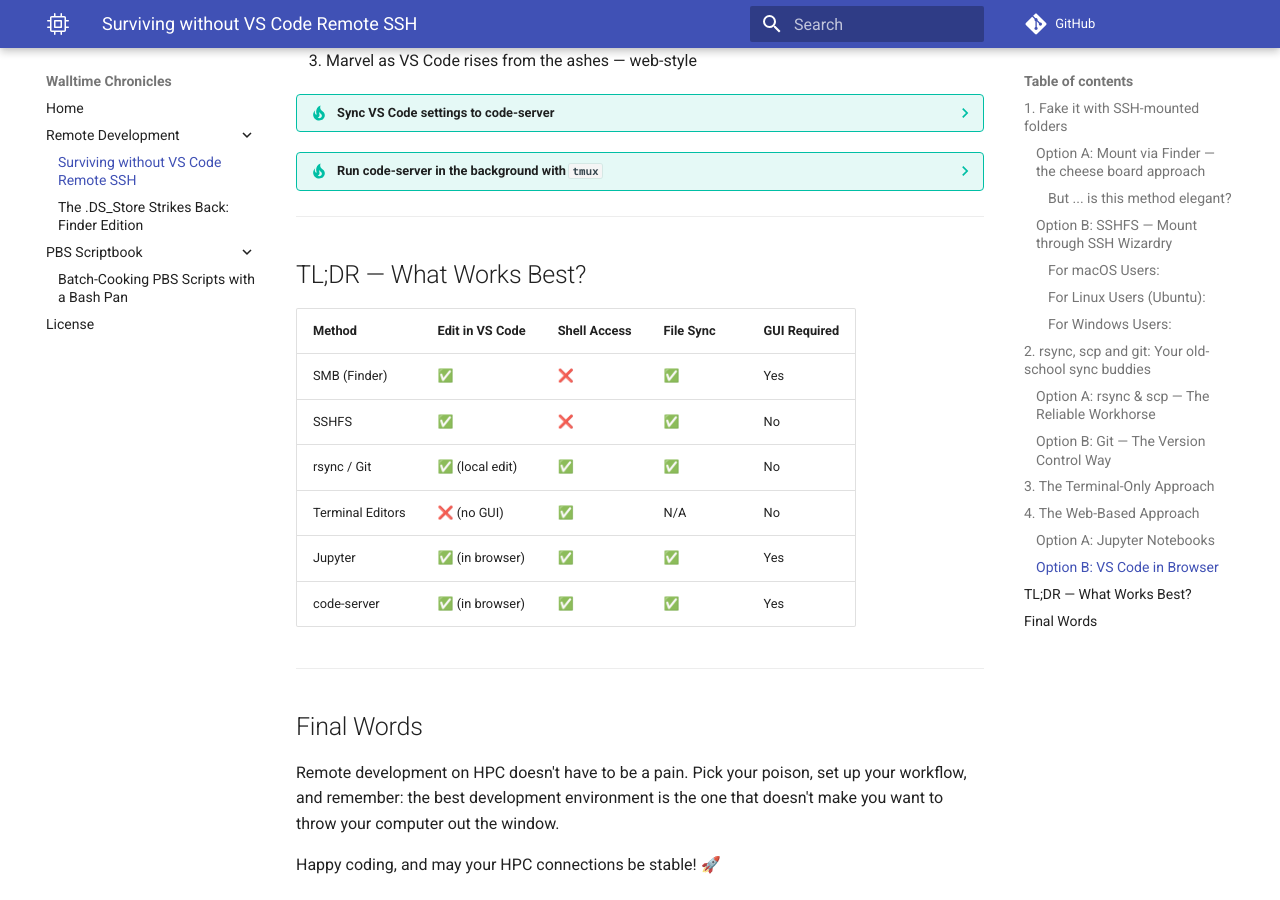
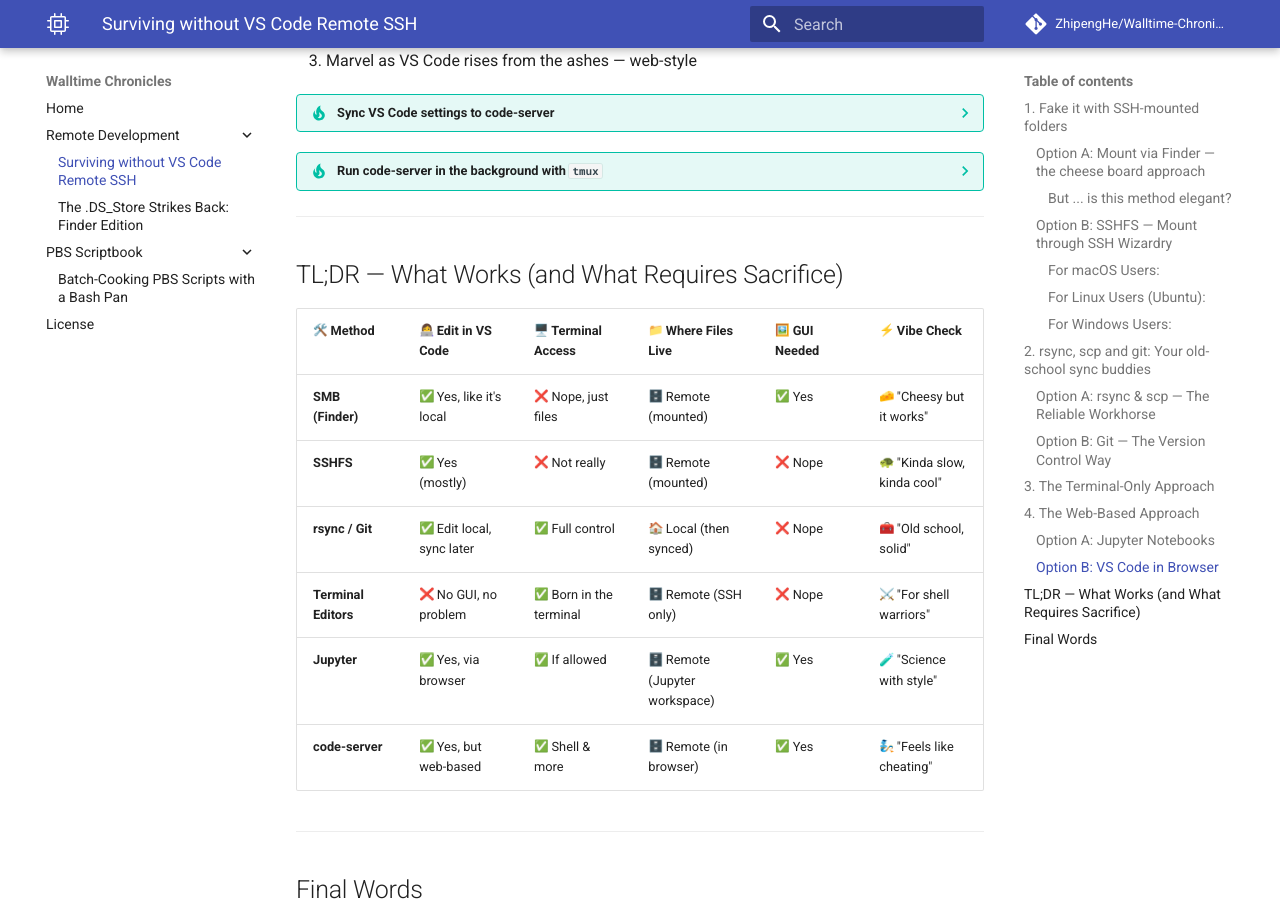
Before and after one commit to ZhipengHe/Walltime-Chronicles, an MkDocs documentation site: the page built from docs/remote-dev/Surviving-without-VS-Code-Remote-SSH.md, in a window 1280 px wide and 900 px high, scrolled down 5193 px. Built offline with MkDocs 1.6.1 and Material for MkDocs 9.7.7, drawn with Linux system fonts in a browser that asks for light colours; emoji names are drawn with the system emoji font; comment, search, counter and statistics services are not loaded.

Commit message:
Update remote dev guide table and mkdocs config
- Revamp comparison table in remote dev guide with emojis and clearer columns
- Add repo_name and timezone to mkdocs.yml for better documentation metadata
- Improve git-revision-date plugin configuration with local timezone

```diff
--- a/docs/remote-dev/Surviving-without-VS-Code-Remote-SSH.md
+++ b/docs/remote-dev/Surviving-without-VS-Code-Remote-SSH.md
@@ -260,16 +260,17 @@
 
 ---
 
-## TL;DR — What Works Best?
+## TL;DR — What Works (and What Requires Sacrifice)
 
-| Method            | Edit in VS Code | Shell Access | File Sync | GUI Required |
-| ----------------- | --------------- | ------------ | --------- | ------------ |
-| SMB (Finder)      | ✅               | ❌            | ✅         | Yes          |
-| SSHFS             | ✅               | ❌            | ✅         | No           |
-| rsync / Git       | ✅ (local edit)  | ✅            | ✅         | No           |
-| Terminal Editors  | ❌ (no GUI)      | ✅            | N/A       | No           |
-| Jupyter           | ✅ (in browser)  | ✅            | ✅         | Yes          |
-| code-server       | ✅ (in browser)  | ✅            | ✅         | Yes          |
+| :hammer_and_wrench: Method | :woman_technologist: Edit in VS Code | :desktop_computer: Terminal Access | :file_folder: Where Files Live            | :frame_photo: GUI Needed | :zap: Vibe Check                       |
+| ---------------------------- | ------------------------------------- | ----------------------------------- | ------------------------------------------ | ---------------------------- | -------------------------------------- |
+| **SMB (Finder)**             | :white_check_mark: Yes, like it's local                | :x: Nope, just files                  | :file_cabinet: Remote (mounted)           | :white_check_mark: Yes                        | :cheese: "Cheesy but it works"         |
+| **SSHFS**                    | :white_check_mark: Yes (mostly)                        | :x: Not really                        | :file_cabinet: Remote (mounted)           | :x: Nope                       | :turtle: "Kinda slow, kinda cool"      |
+| **rsync / Git**              | :white_check_mark: Edit local, sync later              | :white_check_mark: Full control                      | :house: Local (then synced)                | :x: Nope                       | :toolbox: "Old school, solid"          |
+| **Terminal Editors**         | :x: No GUI, no problem                  | :white_check_mark: Born in the terminal              | :file_cabinet: Remote (SSH only)          | :x: Nope                       | :crossed_swords: "For shell warriors" |
+| **Jupyter**                  | :white_check_mark: Yes, via browser                    | :white_check_mark: If allowed                        | :file_cabinet: Remote (Jupyter workspace) | :white_check_mark: Yes                        | :test_tube: "Science with style"      |
+| **code-server**              | :white_check_mark: Yes, but web-based                  | :white_check_mark: Shell & more                      | :file_cabinet: Remote (in browser)        | :white_check_mark: Yes                        | :genie: "Feels like cheating"          |
+
 
 ---
 
--- a/mkdocs.yml
+++ b/mkdocs.yml
@@ -3,6 +3,7 @@
 site_author: Zhipeng He
 site_description: My personal survival log of mysterious errors, queueing oddities, and PBS quirks encountered on QUT Aqua
 
+repo_name: ZhipengHe/Walltime-Chronicles
 repo_url: https://github.com/ZhipengHe/Walltime-Chronicles
 edit_uri: edit/main/docs/
 
@@ -46,6 +47,7 @@
   - git-revision-date-localized:
       enabled: true
       enable_creation_date: true
+      timezone: Australia/Brisbane
   - git-committers:
       repository: ZhipengHe/Walltime-Chronicles
       branch: main
```
